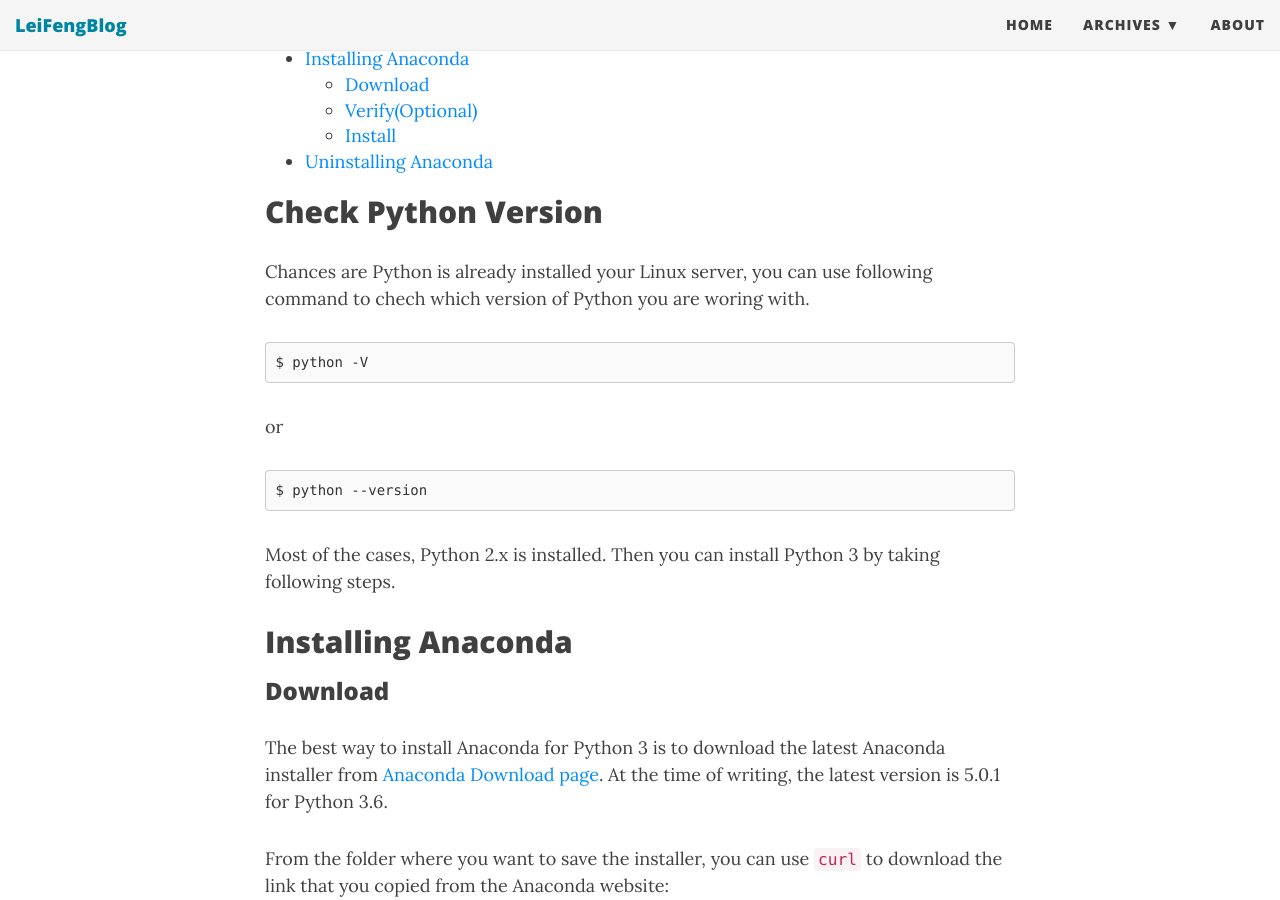
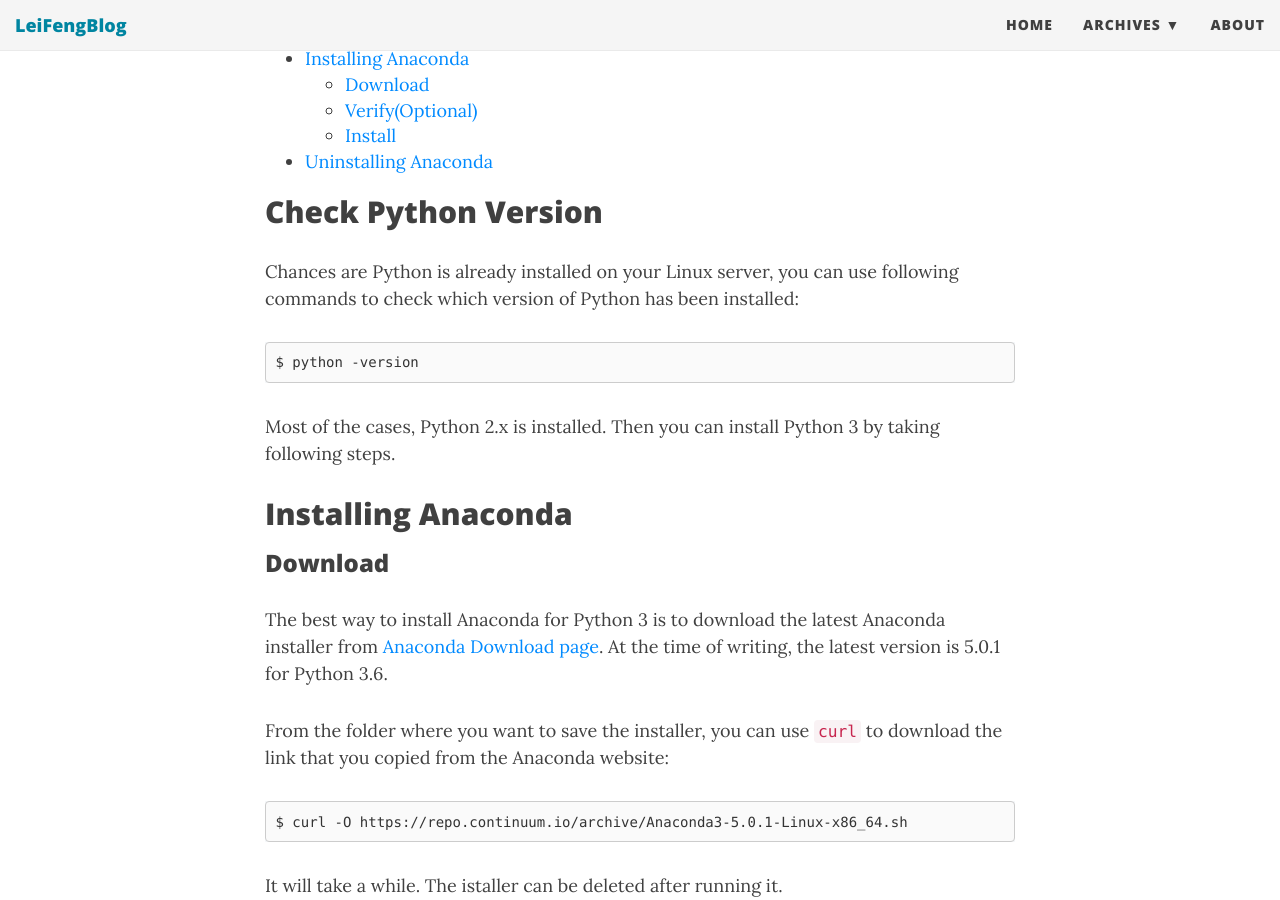
Before and after one commit to stonefl/stonefl.github.io, a Jekyll site: the page built from _posts/2018-02-06-install-anaconda-on-hosted-linux-server.md, in a window 1280 px wide and 900 px high, scrolled down 669 px. Built offline with Jekyll 4.4.1, drawn with Linux system fonts in a browser that asks for light colours; nearby versions of some CDN libraries; comment, search, counter and statistics services are not loaded.

Commit message:
Update 2018-02-06-install-anaconda-on-hosted-linux-server.md

````diff
--- a/_posts/2018-02-06-install-anaconda-on-hosted-linux-server.md
+++ b/_posts/2018-02-06-install-anaconda-on-hosted-linux-server.md
@@ -18,14 +18,10 @@
 {:toc}
 
 ## Check Python Version
-Chances are Python is already installed your Linux server, you can use following command to chech which version of Python you are woring with.
+Chances are Python is already installed on your Linux server, you can use following commands to check which version of Python has been installed:
 
 ```
-$ python -V
-```
-or
-```
-$ python --version
+$ python -version
 ```
 Most of the cases, Python 2.x is installed. Then you can install Python 3 by taking following steps.
 
````
